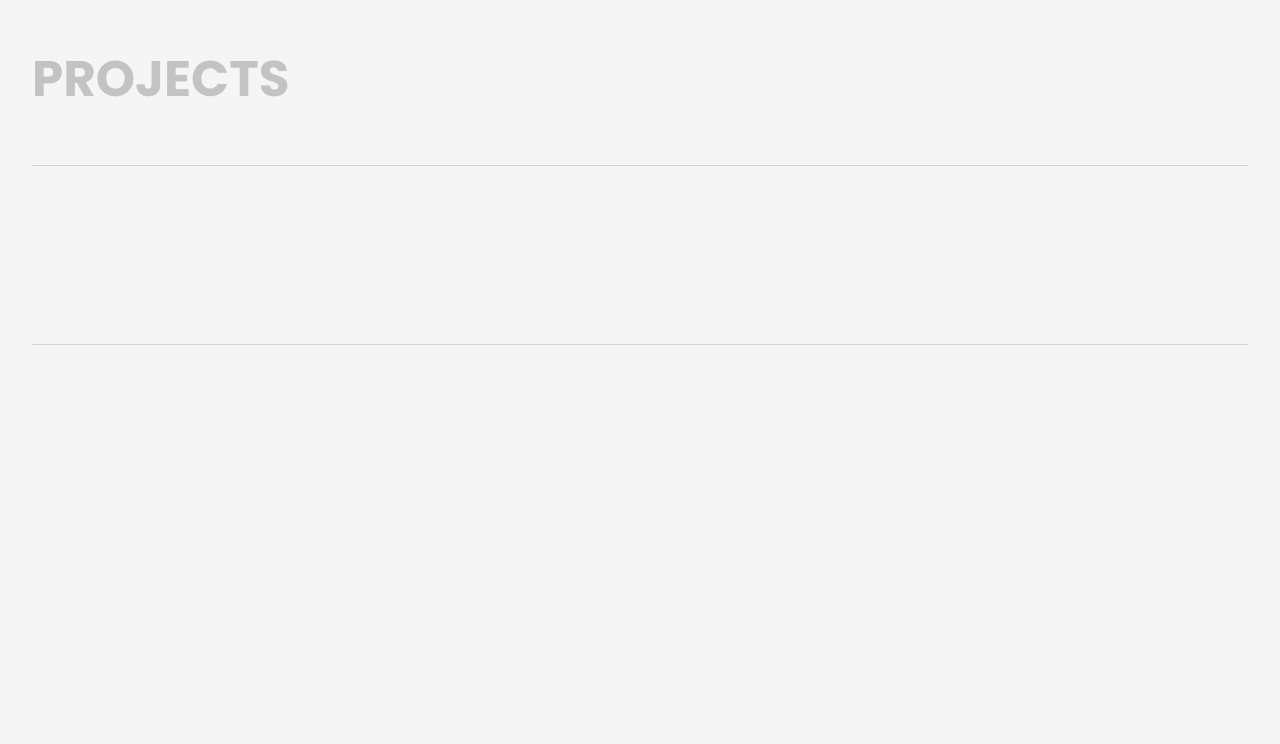
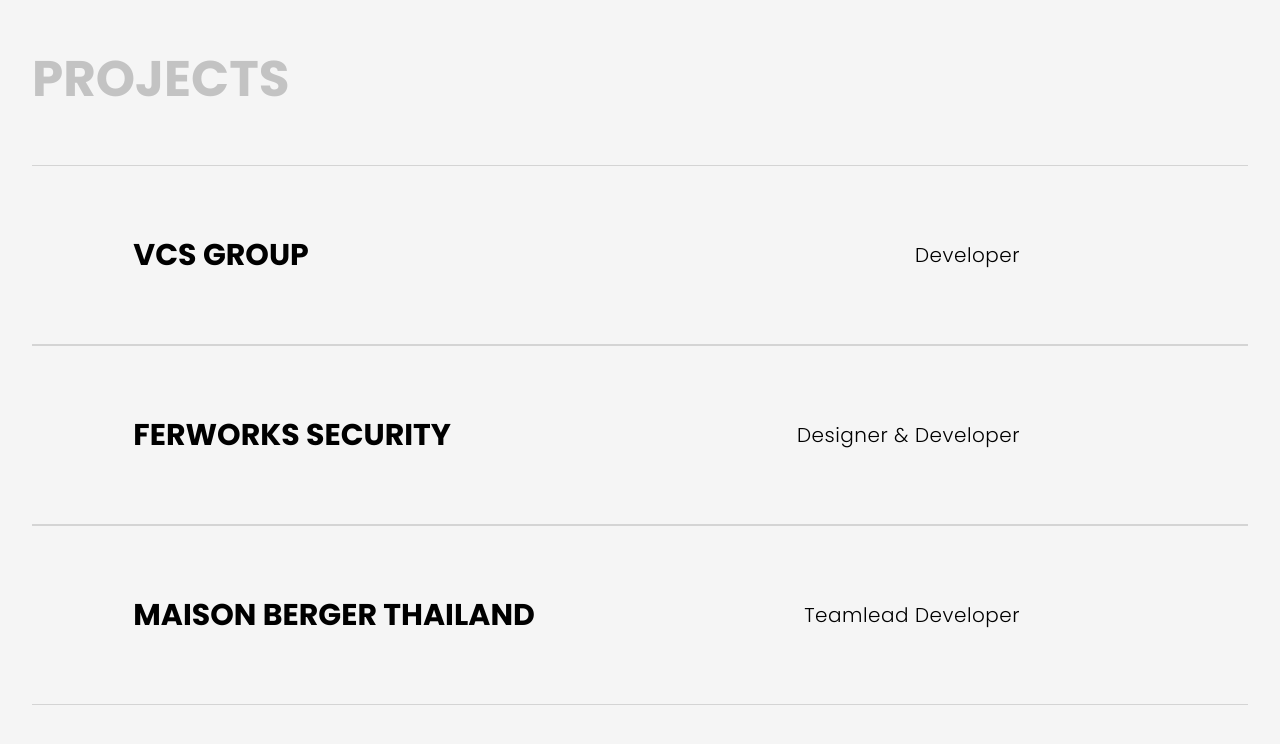
Before and after one commit to plode-v/plode-vanichaka, a Next.js app: page / in a window 1280 px wide. Shown: the part 1326-2070 px from the top of the page. Built offline with nearby package versions, Linux system fonts and the light colour scheme; a web font is replaced by a local one.

Commit message:
update projectComponent

```diff
--- a/src/components/ProjectComponent.tsx
+++ b/src/components/ProjectComponent.tsx
@@ -1,8 +1,12 @@
 'use client'
-import React from 'react'
-import { useState } from 'react'
+import React, { useState } from 'react'
 
-const ProjectComponent = () => {
+interface Props {
+  name: string;
+  role: string
+}
+
+const ProjectComponent = ({ name, role }: Props) => {
 
   const [visible, setVisible] = useState<boolean>(false);
 
@@ -10,7 +14,17 @@
   const handleMouseOut = () => setVisible(false);
 
   return (
-    <div className={`h-[180px] w-full border-neutral-300 border-y cursor-pointer`} onMouseMove={handleMouseMove} onMouseOut={handleMouseOut}>
+    <div className='h-[180px] w-full border-neutral-300 border-y cursor-pointer flex items-center justify-center hover:bg-neutral-200 duration-150' onMouseMove={handleMouseMove} onMouseOut={handleMouseOut}>
+      <div className='flex items-center justify-between h-full w-5/6'>
+        <div className='flex-1 flex justify-start'>
+          <p className='font-[700] uppercase text-[30px]'>{name}</p>
+        </div>
+        <div className='flex-1 justify-center flex'>
+          <div className='w-1/2 text-end'>
+            <p className='font-[300] capitalize tracking-wide text-[20px]'>{role}</p>
+          </div>
+        </div>
+      </div>
       <div className={`${visible ? "fixed" : "hidden"} bg-neutral-300 bottom-0 right-0 lg:h-[300px] 3xl:h-[400px] aspect-[1.78] m-20 duration-300 flex items-center justify-center`}>
         <h1 className='opacity-20 text-[60px] font-[700] tracking-wider'>EXAMPLE</h1>
       </div>
--- a/src/components/Projects.tsx
+++ b/src/components/Projects.tsx
@@ -5,23 +5,34 @@
 
 const Projects = () => {
 
-  const [mouseX, setMouseX] = useState<number>()
-  const [mouseY, setMouseY] = useState<number>()
+  const projectList = [
+    {
+      name: "vcs group",
+      role: "developer"
+    },
+    {
+      name: 'ferworks security',
+      role: 'designer & developer'
+    },
+    {
+      name: 'maison berger thailand',
+      role: 'teamlead developer'
+    }
 
-  const handleMouseMove = (e: MouseEvent<HTMLDivElement>) => {
-    setMouseX(e.clientX)
-    setMouseY(e.clientY)
-  }
-
-
-
+  ]
 
   return (
     <div className={`min-h-screen w-full flex bg-neutral-100 justify-center`}>
         <div className='flex w-[95%] 3xl:w-2/3 justify-center duration-300'>
           <div className='w-full h-full'>
             <p className='text-[50px] 3xl:text-[65px] font-[700] py-12 opacity-20 uppercase'>projects</p>
-            <ProjectComponent></ProjectComponent>
+            {projectList.map((project, index) => (
+                <ProjectComponent
+                  key={index}
+                  name={project.name}
+                  role={project.role}
+                />
+            ))}
           </div>
         </div>
     </div>
```
